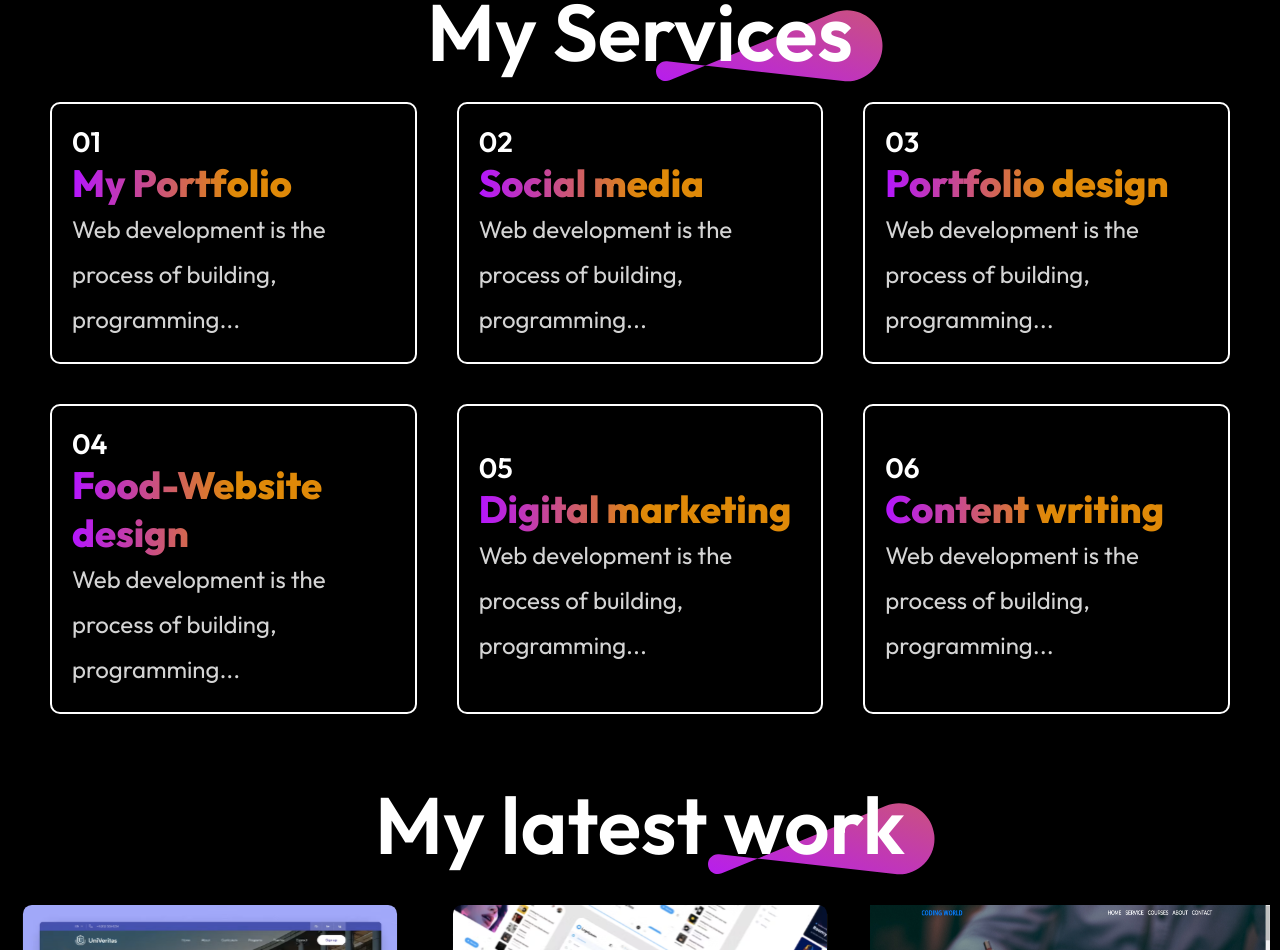
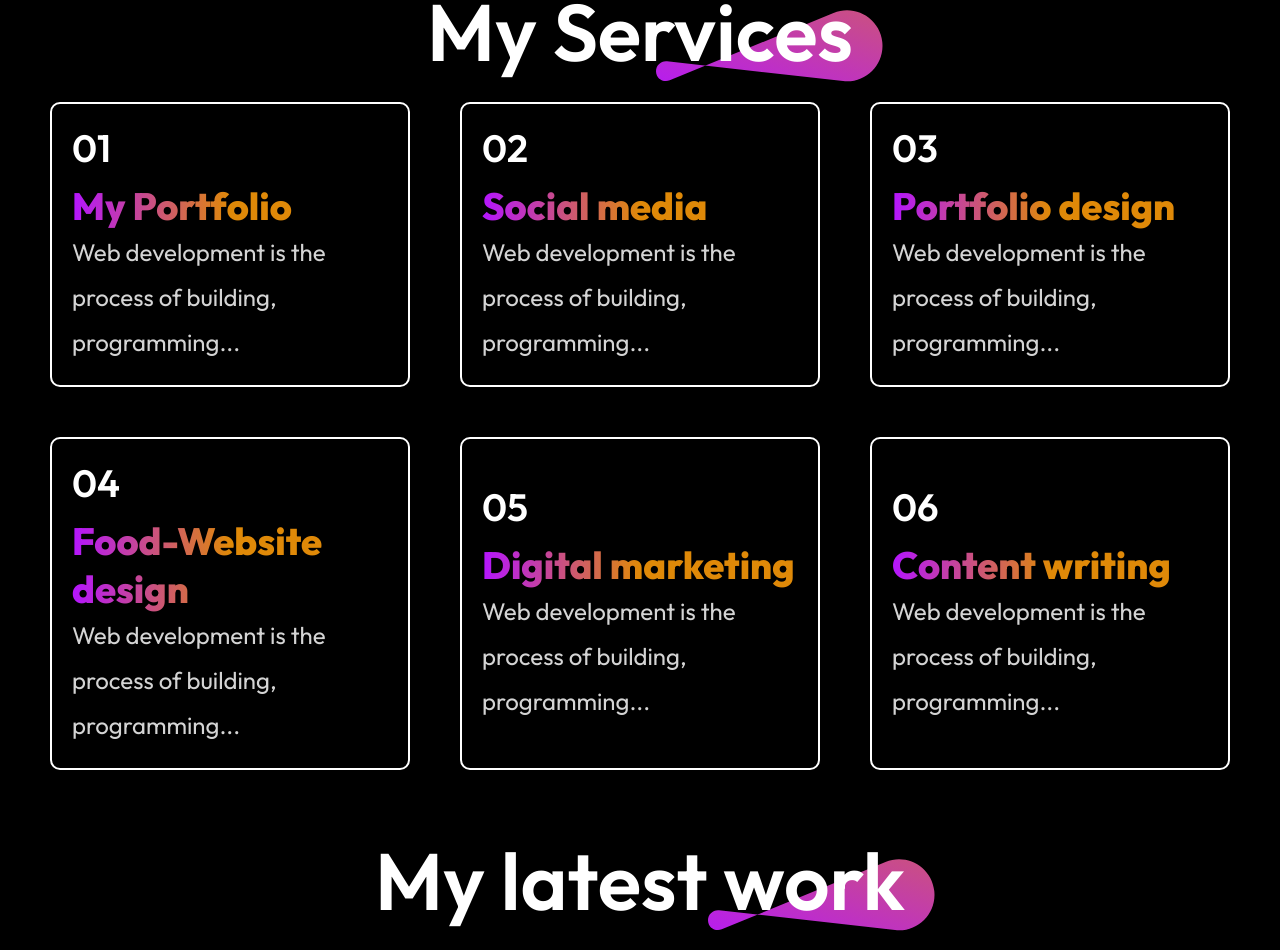
Before and after one commit to Prajwal3702/MY_Portfolio, a React (Vite) app: page / in a window 1280 px wide. Shown: the part 1760-2710 px from the top of the page. Built offline with nearby package versions, Linux system fonts and the light colour scheme.

Commit message:
service updated

```diff
--- a/src/Components/Services/Services.css
+++ b/src/Components/Services/Services.css
@@ -34,17 +34,16 @@
 .services-container{
     display: grid;
     grid-template-columns: 1fr 1fr 1fr;
-    gap: 80px;
+    gap: 90px;
     margin-bottom: 40px;
 }
 .services-format h3{
-    font-size: 28px;
+    font-size: 38px;
     font-weight: 600;
-
 }
 .services-format h2{
     font-size: 38px;
-    margin-top: 20px;
+    margin-top: 30px;
     font-weight: 800;
     background: linear-gradient(270deg, #DF8908 50%, #B415FF 100%);
     background-clip: text;
```
Also changed, not shown: src/Components/About/About.jsx (line endings or trailing spaces).
